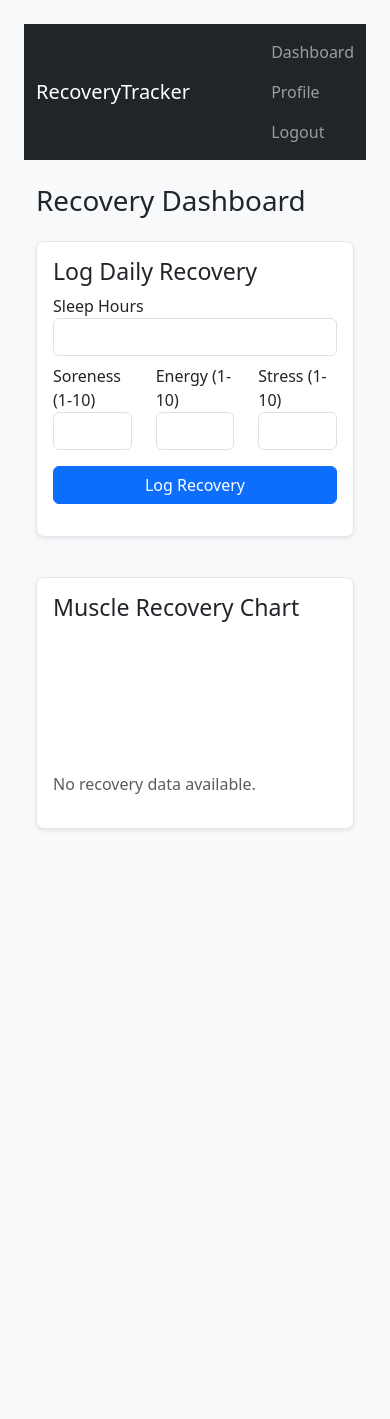
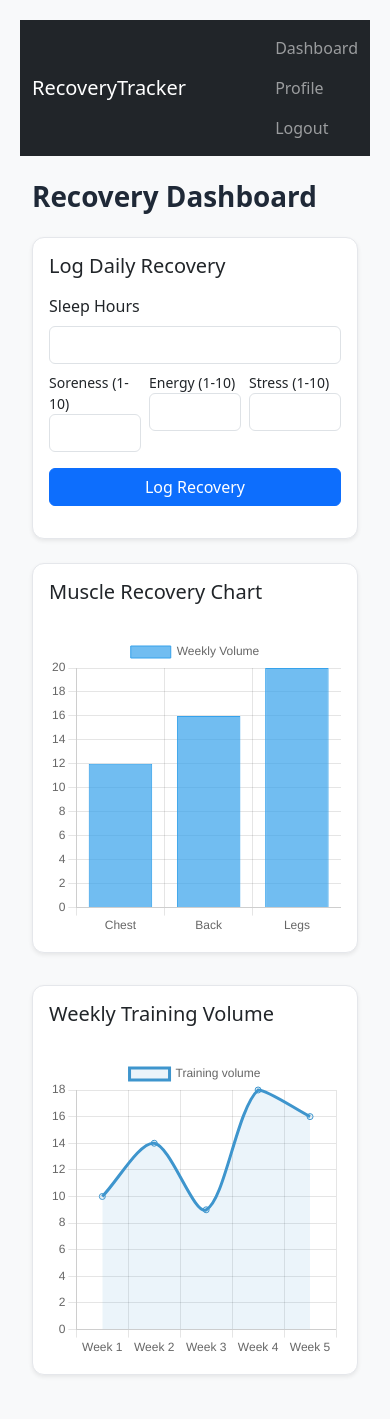
Before and after one commit to Coding-8122/GroupProject25-26, a Flask app: page / in a window 390 px wide. Before the commit the page ends 830 px from the top, so only its background shows below. Run offline with Flask 3, Linux system fonts and the light colour scheme; a user stored in the database is signed in; tables that the repository leaves empty hold one stand-in row (values such as "Sample post").

Commit message:
Feature/weekly performance summary chart (issue 105) (#122)
* Add weekly training volume chart to dashboard

* Fix chart sizing by adding chart-container wrapper and improving CSS

* Resolve charts not appearing or being too large

```diff
--- a/app/static/css/main.css
+++ b/app/static/css/main.css
@@ -1,18 +1,49 @@
+/* Standard dark grey for better readability */
 body {
   font-family: system-ui, -apple-system, Segoe UI, Roboto, Arial, sans-serif;
   margin: 0;
-  padding: 24px;
+  padding: 20px;
+  background-color: #f9fafb;
+  color: #111827;
+}
+
+/* Centers the dashboard on large screens */
+main, .container {
+  max-width: 1100px;
+  margin: 0 auto;
 }
 
 .card {
   background: #fff;
   border: 1px solid #e5e7eb;
-  border-radius: 8px;
-  padding: 16px;
-  margin: 16px 0;
+  border-radius: 12px;
+  padding: 20px;
+  margin-bottom: 24px;
+  box-shadow: 0 1px 3px rgba(0, 0, 0, 0.05);
 }
 
-.muted {
-  color: #6b7280;
-  font-size: 14px;
+/* THE CAGE: This limits the Chart.js height */
+.chart-container {
+  position: relative;
+  height: 300px !important;
+  width: 100%;
+  margin-top: 16px;
 }
+
+canvas {
+  display: block;
+  max-height: 100% !important;
+  max-width: 100% !important;
+}
+
+h1, h2, h3 {
+  margin-top: 0;
+  font-weight: 600;
+  color: #1f2937;
+}
+
+@media (max-width: 768px) {
+  .chart-container {
+    height: 250px;
+  }
+}
--- a/app/static/js/charts.js
+++ b/app/static/js/charts.js
@@ -1,5 +1,16 @@
-// Week 1: Chart.js setup
-console.log("charts.js loaded");
+// charts.js - Full Updated Version
+console.log("chart.js loaded");
+
+// Reusable options to ensure the chart fits the 280px container
+const chartOptions = {
+  responsive: true,
+  maintainAspectRatio: false, // MANDATORY: Allows chart to fill the .chart-container height
+  scales: {
+    y: {
+      beginAtZero: true
+    }
+  }
+};
 
 function renderWeightOverTime() {
   const el = document.getElementById("weightOverTimeChart");
@@ -8,8 +19,14 @@ function renderWeightOverTime() {
     type: "line",
     data: {
       labels: ["W1", "W2", "W3"],
-      datasets: [{ label: "Weight", data: [80, 79.5, 79] }]
-    }
+      datasets: [{
+        label: "Weight (kg)",
+        data: [80, 79.5, 79],
+        borderColor: '#22c55e',
+        tension: 0.1
+      }]
+    },
+    options: chartOptions
   });
   const noData = document.getElementById("weightNoData");
   if (noData) noData.style.display = "none";
@@ -22,8 +39,14 @@ function renderBodyFatOverTime() {
     type: "line",
     data: {
       labels: ["W1", "W2", "W3"],
-      datasets: [{ label: "Body Fat %", data: [18, 17.8, 17.5] }]
-    }
+      datasets: [{
+        label: "Body Fat %",
+        data: [18, 17.8, 17.5],
+        borderColor: '#f59e0b',
+        tension: 0.1
+      }]
+    },
+    options: chartOptions
   });
   const noData = document.getElementById("bodyFatNoData");
   if (noData) noData.style.display = "none";
@@ -36,9 +59,56 @@ function renderMuscleVolume() {
     type: "bar",
     data: {
       labels: ["Chest", "Back", "Legs"],
-      datasets: [{ label: "Weekly Volume", data: [12, 16, 20] }]
-    }
+      datasets: [{
+        label: "Weekly Volume",
+        data: [12, 16, 20],
+        backgroundColor: 'rgba(54, 162, 235, 0.7)',
+        borderColor: 'rgba(54, 162, 235, 1)',
+        borderWidth: 1
+      }]
+    },
+    options: chartOptions
   });
   const noData = document.getElementById("muscleNoData");
   if (noData) noData.style.display = "none";
 }
+
+function renderWeeklyTrainingVolume() {
+  const canvas = document.getElementById("weeklyTrainingVolumeChart");
+  if (!canvas) return;
+
+  const labels = ["Week 1", "Week 2", "Week 3", "Week 4", "Week 5"];
+  const data = [10, 14, 9, 18, 16];
+
+  if (typeof Chart === "undefined") {
+    console.warn("Chart.js not loaded");
+    return;
+  }
+
+  new Chart(canvas, {
+    type: "line",
+    data: {
+      labels,
+      datasets: [{
+          label: "Training volume",
+          data,
+          borderColor: '#3e95cd',
+          backgroundColor: 'rgba(62, 149, 205, 0.1)',
+          fill: true,
+          tension: 0.3
+        }],
+    },
+    options: chartOptions
+  });
+
+  const noData = document.getElementById("weeklyTrainingVolumeNoData");
+  if (noData) noData.style.display = "none";
+}
+
+// Initialize all charts when the DOM is ready
+document.addEventListener("DOMContentLoaded", function () {
+  renderWeightOverTime();
+  renderBodyFatOverTime();
+  renderMuscleVolume();
+  renderWeeklyTrainingVolume();
+});
--- a/app/templates/main/dashboard.html
+++ b/app/templates/main/dashboard.html
@@ -1,22 +1,31 @@
 {% extends "base.html" %}
 
 {% block content %}
-<h1>Recovery Dashboard</h1>
+<h1 class="mb-4">Recovery Dashboard</h1>
 
 <div class="row">
     <div class="col-md-6">
         <section class="card p-3 mb-4 shadow-sm">
-            <h3>Log Daily Recovery</h3>
+            <h3 class="h5 mb-3">Log Daily Recovery</h3>
             <form method="POST">
                 {{ form.hidden_tag() }}
                 <div class="mb-2">
-                    {{ form.sleep_hours.label }}
+                    {{ form.sleep_hours.label(class="form-label") }}
                     {{ form.sleep_hours(class="form-control") }}
                 </div>
-                <div class="row">
-                    <div class="col-4">{{ form.muscle_soreness.label }}{{ form.muscle_soreness(class="form-control") }}</div>
-                    <div class="col-4">{{ form.energy_level.label }}{{ form.energy_level(class="form-control") }}</div>
-                    <div class="col-4">{{ form.stress_level.label }}{{ form.stress_level(class="form-control") }}</div>
+                <div class="row g-2">
+                    <div class="col-4">
+                        {{ form.muscle_soreness.label(class="small") }}
+                        {{ form.muscle_soreness(class="form-control") }}
+                    </div>
+                    <div class="col-4">
+                        {{ form.energy_level.label(class="small") }}
+                        {{ form.energy_level(class="form-control") }}
+                    </div>
+                    <div class="col-4">
+                        {{ form.stress_level.label(class="small") }}
+                        {{ form.stress_level(class="form-control") }}
+                    </div>
                 </div>
                 <div class="mt-3">
                     {{ form.submit(class="btn btn-primary w-100") }}
@@ -27,10 +36,34 @@
 
     <div class="col-md-6">
         <section class="card p-3 shadow-sm">
-            <h3>Muscle Recovery Chart</h3>
-            <canvas id="muscleVolumeChart"></canvas>
-            {% if not logs %}<p class="text-muted">No recovery data available.</p>{% endif %}
+            <h3 class="h5 mb-3">Muscle Recovery Chart</h3>
+            <div class="chart-container">
+                <canvas id="muscleVolumeChart"></canvas>
+            </div>
+            <p class="text-muted mt-2" id="muscleNoData" style="display: none;">No recovery data available.</p>
+        </section>
+    </div>
+</div>
+
+<div class="row mt-2">
+    <div class="col-12">
+        <section class="card p-3 shadow-sm">
+            <h3 class="h5 mb-3">Weekly Training Volume</h3>
+            <div class="chart-container">
+                <canvas id="weeklyTrainingVolumeChart"></canvas>
+            </div>
+            <p class="text-muted mt-2" id="weeklyTrainingVolumeNoData" style="display: none;">No data yet.</p>
         </section>
     </div>
 </div>
 {% endblock %}
+
+{% block scripts %}
+<script>
+    document.addEventListener('DOMContentLoaded', function() {
+        console.log("Dashboard loaded, initializing charts...");
+        if (typeof renderMuscleVolume === "function") renderMuscleVolume();
+        if (typeof renderWeeklyTrainingVolume === "function") renderWeeklyTrainingVolume();
+    });
+</script>
+{% endblock %}
```
Also changed, not shown: app/templates/main/body_metrics.html (+39 -25 lines), run.py (+21 -0 lines).
